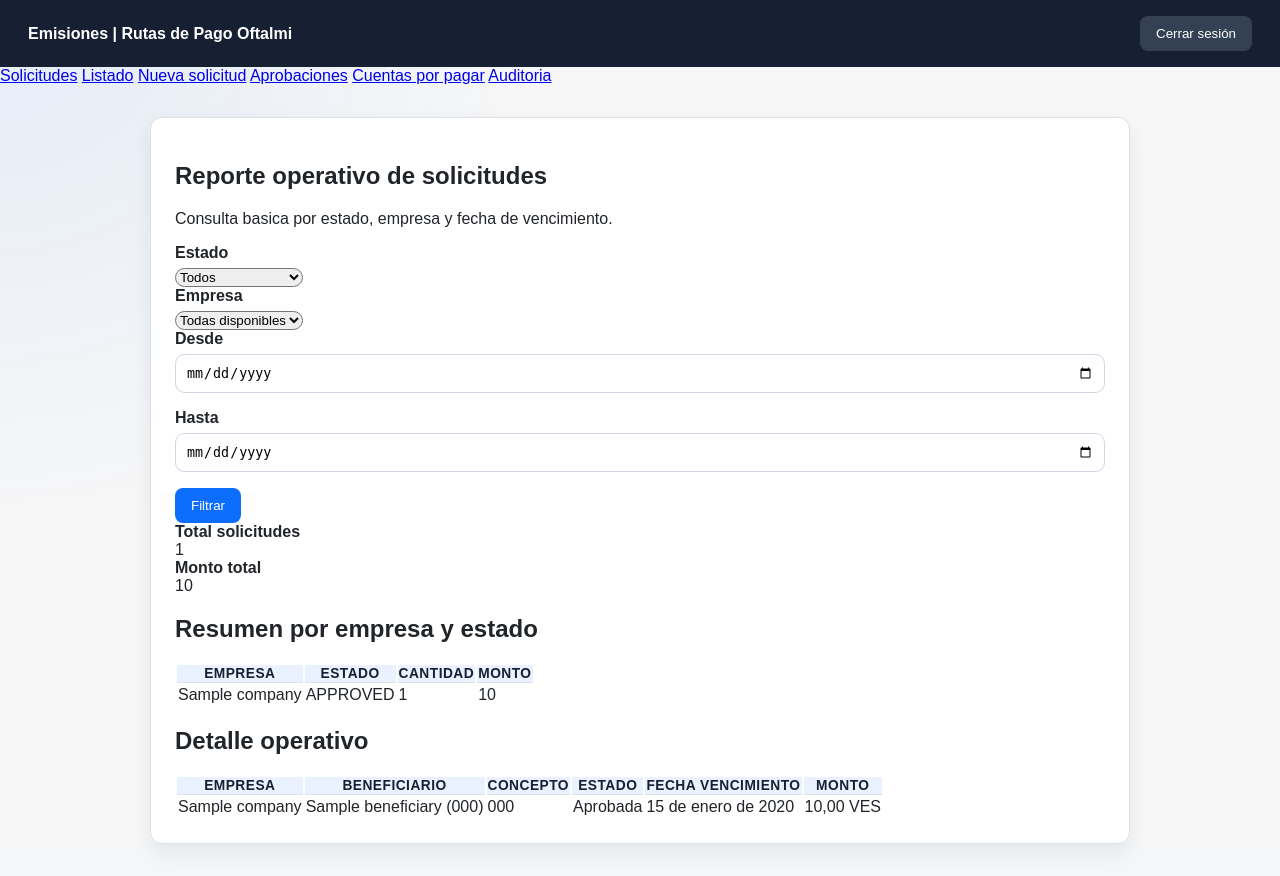
After one commit to OftDevOps/emisiones, a Django app: page /payment-requests/reports/basic/ in a window 1280 px wide. The commit adds this page. Run offline with Django 5.2, Linux system fonts and the light colour scheme; a user stored in the database is signed in; tables that the repository leaves empty hold one stand-in row (values such as "Sample post").

Commit message:
feat: add basic payment request reporting

```diff
--- a/backend/apps/accounts/context_processors.py
+++ b/backend/apps/accounts/context_processors.py
@@ -4,6 +4,7 @@ from apps.accounts.role_permissions import (
     PERM_VIEW_AUDIT_WORKBENCH,
     PERM_VIEW_PAYMENT_REQUEST_DASHBOARD,
     PERM_VIEW_PAYMENT_REQUESTS,
+    PERM_VIEW_PAYMENT_REQUEST_REPORT,
     PERM_VIEW_PENDING_APPROVALS,
     user_has_permission,
 )
@@ -25,6 +26,7 @@ def role_navigation(request):
         "can_view_pending_approvals": user_has_permission(user, PERM_VIEW_PENDING_APPROVALS),
         "can_view_audit_workbench": user_has_permission(user, PERM_VIEW_AUDIT_WORKBENCH),
         "can_view_accounts_payable": user_has_permission(user, PERM_VIEW_ACCOUNTS_PAYABLE),
+            "can_view_payment_request_report": user_has_permission(user, PERM_VIEW_PAYMENT_REQUEST_REPORT),
     }
 
     return {"role_nav": nav_permissions}
--- a/backend/apps/accounts/role_permissions.py
+++ b/backend/apps/accounts/role_permissions.py
@@ -29,6 +29,7 @@ PERM_VIEW_PENDING_APPROVALS = "payment_approvals.view_pending"
 PERM_EXECUTE_APPROVAL_ACTION = "payment_approvals.execute_action"
 PERM_VIEW_AUDIT_WORKBENCH = "payment_approvals.view_audit"
 PERM_VIEW_ACCOUNTS_PAYABLE = "payment_requests.view_accounts_payable"
+PERM_VIEW_PAYMENT_REQUEST_REPORT = "payment_requests.view_report"
 PERM_REGISTER_PAYMENT_EXECUTION = "payment_execution.register_payment"
 
 ALL_ROLES = {
@@ -73,6 +74,12 @@ PERMISSION_MATRIX: dict[str, set[str]] = {
         ROLE_ADMINISTRADOR,
         ROLE_CUENTAS_POR_PAGAR,
         ROLE_FINANZAS,
+    },
+    PERM_VIEW_PAYMENT_REQUEST_REPORT: {
+        ROLE_ADMINISTRADOR,
+        ROLE_FINANZAS,
+        ROLE_CUENTAS_POR_PAGAR,
+        ROLE_AUDITOR,
     },
     PERM_REGISTER_PAYMENT_EXECUTION: {
         ROLE_ADMINISTRADOR,
--- a/backend/apps/payment_requests/urls.py
+++ b/backend/apps/payment_requests/urls.py
@@ -8,6 +8,7 @@ from .views import (
     AccountsPayablePendingView,
     PaymentRequestDetailView,
     PaymentRequestListView,
+    PaymentRequestReportView,
     PaymentRequestSubmitView,
 )
 
@@ -17,6 +18,7 @@ urlpatterns = [
     path("", PaymentRequestListView.as_view(), name="list"),
     path("new/", PaymentRequestCreateView.as_view(), name="create"),
     path("dashboard/", PaymentRequestDashboardView.as_view(), name="dashboard"),
+    path("reports/basic/", PaymentRequestReportView.as_view(), name="report"),
     path("accounts-payable/", AccountsPayablePendingView.as_view(), name="accounts_payable"),
     path("<int:pk>/execute-payment/", PaymentExecutionCreateView.as_view(), name="execute_payment"),
     path("<int:pk>/", PaymentRequestDetailView.as_view(), name="detail"),
--- a/backend/apps/payment_requests/views.py
+++ b/backend/apps/payment_requests/views.py
@@ -3,16 +3,19 @@ from apps.accounts.role_permissions import (
     PERM_VIEW_ACCOUNTS_PAYABLE,
     PERM_VIEW_PAYMENT_REQUEST_DASHBOARD,
     PERM_VIEW_PAYMENT_REQUESTS,
+    PERM_VIEW_PAYMENT_REQUEST_REPORT,
     user_has_permission,
 )
 from django.contrib.auth.mixins import LoginRequiredMixin
 from django.core.exceptions import PermissionDenied, ValidationError
-from django.db.models import Count
+from django.db.models import Count, Sum
 from django.shortcuts import get_object_or_404, redirect
 from django.urls import reverse_lazy
+from django.utils.dateparse import parse_date
 from django.views import View
 from django.views.generic import CreateView, DetailView, ListView, TemplateView
 from apps.accounts.models import UserRole
+from apps.organization.models import Company
 
 from apps.payment_approvals.models import (
     ApprovalActionType,
@@ -45,6 +48,10 @@ def scoped_payment_request_queryset(user):
 
 
 class PaymentRequestListView(LoginRequiredMixin, ListView):
+    model = PaymentRequest
+    template_name = "payment_requests/paymentrequest_list.html"
+    context_object_name = "payment_requests"
+    paginate_by = 20
 
     def dispatch(self, request, *args, **kwargs):
         _require_operational_permission(
@@ -53,10 +60,6 @@ class PaymentRequestListView(LoginRequiredMixin, ListView):
             "Su rol no permite consultar solicitudes de pago.",
         )
         return super().dispatch(request, *args, **kwargs)
-    model = PaymentRequest
-    template_name = "payment_requests/paymentrequest_list.html"
-    context_object_name = "payment_requests"
-    paginate_by = 20
 
     def get_queryset(self):
         return scoped_payment_request_queryset(self.request.user).order_by("-created_at")
@@ -134,6 +137,83 @@ class AccountsPayablePendingView(LoginRequiredMixin, ListView):
     def get_context_data(self, **kwargs):
         context = super().get_context_data(**kwargs)
         context["pending_payment_count"] = self.object_list.count()
+        return context
+
+
+
+
+class PaymentRequestReportView(LoginRequiredMixin, TemplateView):
+    """Basic operational report filtered by status, company and due date."""
+
+    template_name = "payment_requests/paymentrequest_report.html"
+
+    def dispatch(self, request, *args, **kwargs):
+        _require_operational_permission(
+            request.user,
+            PERM_VIEW_PAYMENT_REQUEST_REPORT,
+            "Su rol no permite acceder al reporte operativo de solicitudes.",
+        )
+        return super().dispatch(request, *args, **kwargs)
+
+    def get_filtered_queryset(self):
+        queryset = scoped_payment_request_queryset(self.request.user)
+        status = self.request.GET.get("status", "").strip()
+        company_id = self.request.GET.get("company", "").strip()
+        date_from = parse_date(self.request.GET.get("date_from", ""))
+        date_to = parse_date(self.request.GET.get("date_to", ""))
+
+        valid_statuses = {choice[0] for choice in PaymentRequestStatus.choices}
+        if status in valid_statuses:
+            queryset = queryset.filter(status=status)
+
+        if company_id:
+            queryset = queryset.filter(company_id=company_id)
+
+        if date_from:
+            queryset = queryset.filter(due_date__gte=date_from)
+
+        if date_to:
+            queryset = queryset.filter(due_date__lte=date_to)
+
+        return queryset.order_by("company__name", "status", "due_date", "-created_at")
+
+    def get_available_companies(self):
+        user = self.request.user
+        if user.is_superuser:
+            return Company.objects.all().order_by("name")
+        if getattr(user, "primary_company_id", None):
+            return Company.objects.filter(pk=user.primary_company_id).order_by("name")
+        return Company.objects.none()
+
+    def get_context_data(self, **kwargs):
+        context = super().get_context_data(**kwargs)
+        payment_requests = self.get_filtered_queryset()
+        totals = payment_requests.aggregate(
+            total_requests=Count("id"),
+            total_amount=Sum("amount"),
+        )
+        summary_rows = payment_requests.values(
+            "company__name",
+            "status",
+        ).annotate(
+            total=Count("id"),
+            amount=Sum("amount"),
+        ).order_by("company__name", "status")
+
+        context.update(
+            {
+                "payment_requests": payment_requests[:100],
+                "summary_rows": summary_rows,
+                "total_requests": totals["total_requests"] or 0,
+                "total_amount": totals["total_amount"] or 0,
+                "status_choices": PaymentRequestStatus.choices,
+                "available_companies": self.get_available_companies(),
+                "filter_status": self.request.GET.get("status", ""),
+                "filter_company": self.request.GET.get("company", ""),
+                "filter_date_from": self.request.GET.get("date_from", ""),
+                "filter_date_to": self.request.GET.get("date_to", ""),
+            }
+        )
         return context
 
 
--- a/backend/templates/payment_requests/paymentrequest_dashboard.html
+++ b/backend/templates/payment_requests/paymentrequest_dashboard.html
@@ -20,7 +20,11 @@
       {% if role_nav.can_view_audit_workbench %}
         <li><a href="{% url 'payment_approvals:audit' %}">Auditoría de acciones críticas</a></li>
       {% endif %}
-      {% if role_nav.can_view_accounts_payable %}
+
+      {% if role_nav.can_view_payment_request_report %}
+        <a href="{% url 'payment_requests:report' %}" class="btn btn-outline-primary">Reporte operativo</a>
+      {% endif %}
+{% if role_nav.can_view_accounts_payable %}
         <li><a href="{% url 'payment_requests:accounts_payable' %}">Cuentas por Pagar</a></li>
       {% endif %}
     </ul>
--- /dev/null
+++ b/backend/templates/payment_requests/paymentrequest_report.html
@@ -0,0 +1,111 @@
+{% extends "base.html" %}
+
+{% block title %}Reporte operativo de solicitudes{% endblock %}
+
+{% block content %}
+<section class="card">
+  <div class="card-body">
+    <h1>Reporte operativo de solicitudes</h1>
+    <p>Consulta basica por estado, empresa y fecha de vencimiento.</p>
+
+    <form method="get" class="row g-3 mb-4">
+      <div class="col-md-3">
+        <label for="status" class="form-label">Estado</label>
+        <select id="status" name="status" class="form-select">
+          <option value="">Todos</option>
+          {% for value, label in status_choices %}
+            <option value="{{ value }}" {% if filter_status == value %}selected{% endif %}>{{ label }}</option>
+          {% endfor %}
+        </select>
+      </div>
+      <div class="col-md-3">
+        <label for="company" class="form-label">Empresa</label>
+        <select id="company" name="company" class="form-select">
+          <option value="">Todas disponibles</option>
+          {% for company in available_companies %}
+            <option value="{{ company.pk }}" {% if filter_company == company.pk|stringformat:"s" %}selected{% endif %}>{{ company.name }}</option>
+          {% endfor %}
+        </select>
+      </div>
+      <div class="col-md-2">
+        <label for="date_from" class="form-label">Desde</label>
+        <input id="date_from" type="date" name="date_from" value="{{ filter_date_from }}" class="form-control">
+      </div>
+      <div class="col-md-2">
+        <label for="date_to" class="form-label">Hasta</label>
+        <input id="date_to" type="date" name="date_to" value="{{ filter_date_to }}" class="form-control">
+      </div>
+      <div class="col-md-2 d-flex align-items-end">
+        <button type="submit" class="btn btn-primary">Filtrar</button>
+      </div>
+    </form>
+
+    <div class="row mb-4">
+      <div class="col-md-6">
+        <div class="border rounded p-3">
+          <strong>Total solicitudes</strong>
+          <div>{{ total_requests }}</div>
+        </div>
+      </div>
+      <div class="col-md-6">
+        <div class="border rounded p-3">
+          <strong>Monto total</strong>
+          <div>{{ total_amount }}</div>
+        </div>
+      </div>
+    </div>
+
+    <h2>Resumen por empresa y estado</h2>
+    <table class="table table-sm table-striped">
+      <thead>
+        <tr>
+          <th>Empresa</th>
+          <th>Estado</th>
+          <th>Cantidad</th>
+          <th>Monto</th>
+        </tr>
+      </thead>
+      <tbody>
+        {% for row in summary_rows %}
+          <tr>
+            <td>{{ row.company__name }}</td>
+            <td>{{ row.status }}</td>
+            <td>{{ row.total }}</td>
+            <td>{{ row.amount }}</td>
+          </tr>
+        {% empty %}
+          <tr><td colspan="4">Sin solicitudes para los filtros seleccionados.</td></tr>
+        {% endfor %}
+      </tbody>
+    </table>
+
+    <h2>Detalle operativo</h2>
+    <table class="table table-sm table-hover">
+      <thead>
+        <tr>
+          <th>Empresa</th>
+          <th>Beneficiario</th>
+          <th>Concepto</th>
+          <th>Estado</th>
+          <th>Fecha vencimiento</th>
+          <th>Monto</th>
+        </tr>
+      </thead>
+      <tbody>
+        {% for request in payment_requests %}
+          <tr>
+            <td>{{ request.company.name }}</td>
+            <td>{{ request.beneficiary }}</td>
+            <td>{{ request.concept }}</td>
+            <td>{{ request.get_status_display }}</td>
+            <td>{{ request.due_date|default:"-" }}</td>
+            <td>{{ request.amount }} {{ request.currency }}</td>
+          </tr>
+        {% empty %}
+          <tr><td colspan="6">Sin detalle disponible.</td></tr>
+        {% endfor %}
+      </tbody>
+    </table>
+  </div>
+</section>
+{% endblock %}
```
Also changed, not shown: backend/apps/payment_requests/tests/test_reports.py (added, +149 -0 lines), docs/f2_p09_reporte_basico_estado_empresa_fecha.md (added, +31 -0 lines), docs/roadmap_fase2.md (+5 -5 lines), 8 other files.
